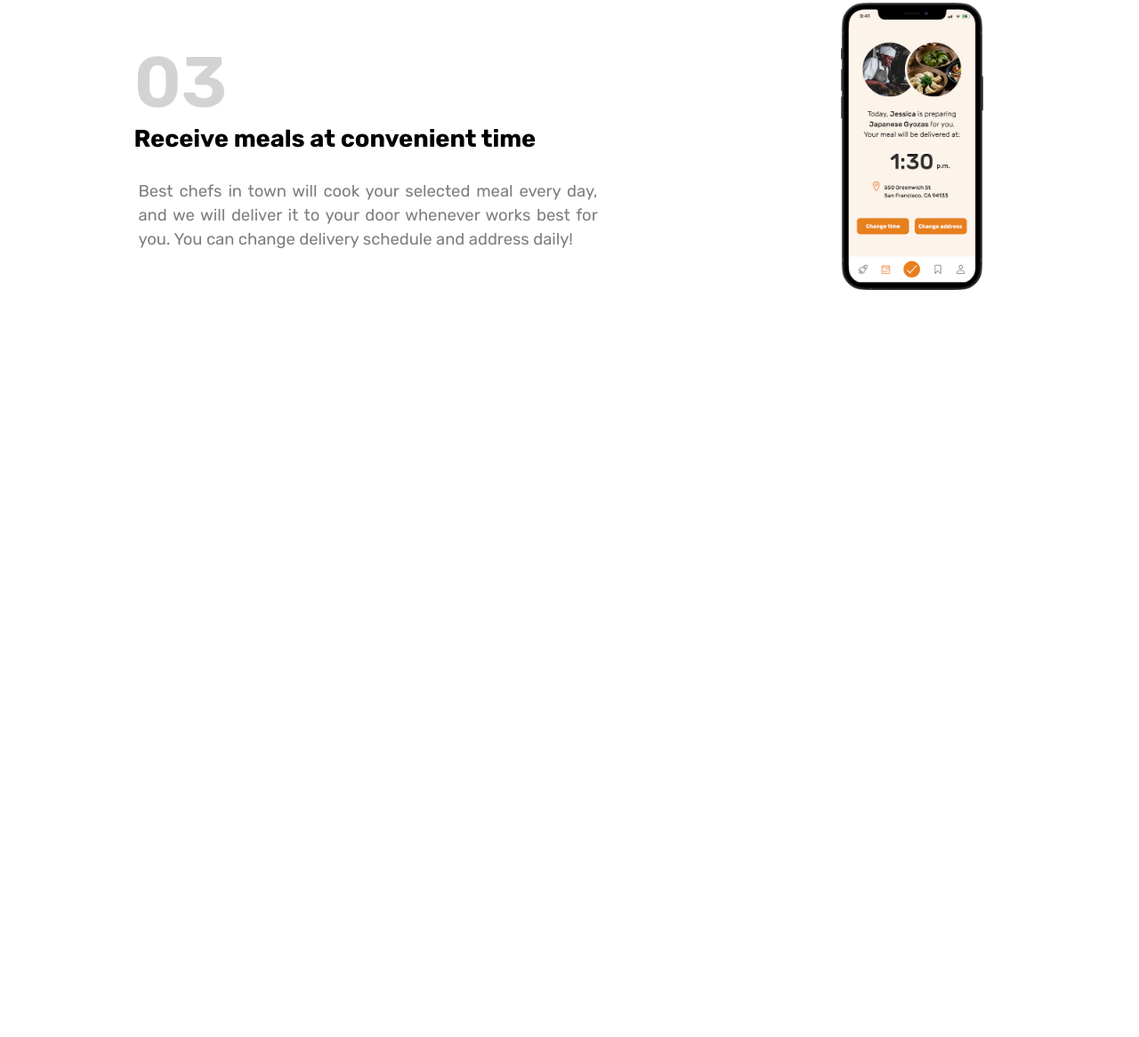
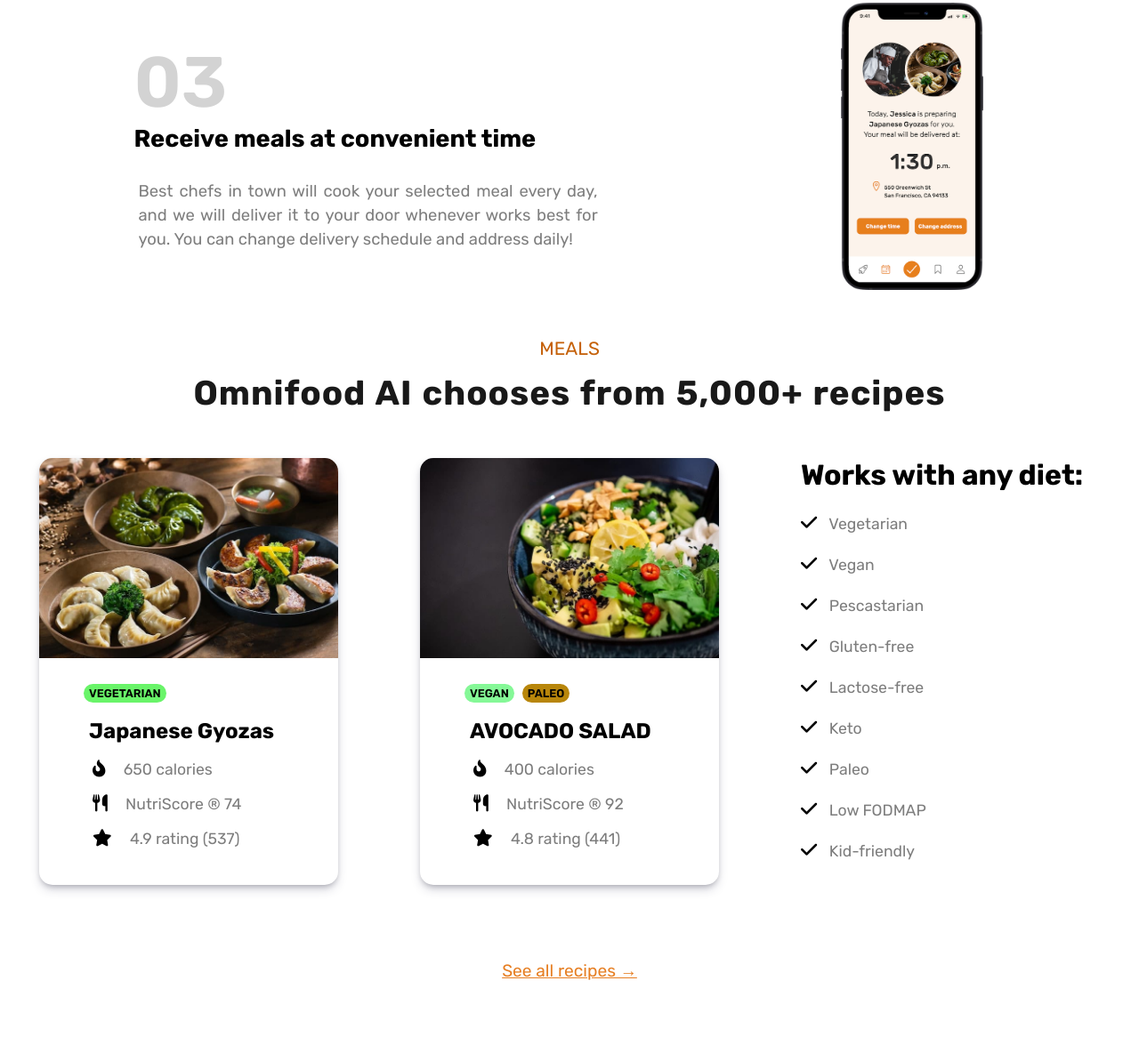
Before and after one commit to Waleed1123/Omnifood, a plain HTML site: page index.html in a window 1280 px wide. Shown: the part 1884-3050 px from the top of the page at 89% size. Before the commit the page ends 2264 px from the top, so only its background shows below. Drawn offline with Linux system fonts and the light colour scheme.

Commit message:
Meals Done With Cards

```diff
--- a/index.html
+++ b/index.html
@@ -5,6 +5,10 @@
     <meta charset="UTF-8" />
     <meta name="viewport" content="width=device-width, initial-scale=1.0" />
     <title>Omnifood -- Never Cook Again!</title>
+    <!-- Font Awesome Cdn Link -->
+    <link rel="stylesheet" href="https://cdnjs.cloudflare.com/ajax/libs/font-awesome/6.4.2/css/all.min.css"
+        integrity="sha512-z3gLpd7yknf1YoNbCzqRKc4qyor8gaKU1qmn+CShxbuBusANI9QpRohGBreCFkKxLhei6S9CQXFEbbKuqLg0DA=="
+        crossorigin="anonymous" referrerpolicy="no-referrer" />
     <!-- Custom CSS Link -->
     <link rel="stylesheet" href="./style.css" />
     <!-- CSS Logo Icon -->
@@ -126,6 +130,63 @@
             </div>
         </div>
     </section>
+
+    <section class="meal-cards">
+        <div class="meal-card-text">
+            <p>Meals</p>
+            <h3>Omnifood AI chooses from 5,000+ recipes</h3>
+        </div>
+        <div class="main-card-div">
+
+            <div class="card">
+
+                <img src="./Image/meal-1.jpg" alt="" />
+
+                <span class="card-text">
+                    <p>VEGETARIAN</p>
+                    <p class="meal-name">Japanese Gyozas</p>
+                    <ul>
+                        <li><i class="fa-solid fa-fire-flame-curved"></i> 650 calories</li>
+                        <li><i class="fa-solid fa-utensils"></i> NutriScore ® 74</li>
+                        <li><i class="fa-sharp fa-solid fa-star"></i> 4.9 rating (537)</li>
+                    </ul>
+                </span>
+            </div>
+            <div class="card">
+                <img src="./Image/meal-2.jpg" alt="" />
+
+                <span class="card-text card-no-2">
+                    <p class="one">vegan</p>
+                    <p>paleo</p>
+                    <p class="meal-name">Avocado Salad</p>
+                    <ul>
+                        <li><i class="fa-solid fa-fire-flame-curved"></i> 400 calories</li>
+                        <li><i class="fa-solid fa-utensils"></i> NutriScore ® 92</li>
+                        <li><i class="fa-sharp fa-solid fa-star"></i> 4.8 rating (441)</li>
+                    </ul>
+                </span>
+            </div>
+
+            <div class="card-meal">
+                <h3>Works with any diet:</h3>
+                <ul>
+                    <li> <i class="fa-solid fa-check"></i> &ThickSpace; Vegetarian</li>
+                    <li> <i class="fa-solid fa-check"></i> &ThickSpace; Vegan</li>
+                    <li> <i class="fa-solid fa-check"></i> &ThickSpace; Pescastarian</li>
+                    <li> <i class="fa-solid fa-check"></i> &ThickSpace; Gluten-free</li>
+                    <li> <i class="fa-solid fa-check"></i> &ThickSpace; Lactose-free</li>
+                    <li> <i class="fa-solid fa-check"></i> &ThickSpace; Keto</li>
+                    <li> <i class="fa-solid fa-check"></i> &ThickSpace; Paleo</li>
+                    <li> <i class="fa-solid fa-check"></i> &ThickSpace; Low FODMAP</li>
+                    <li> <i class="fa-solid fa-check"></i> &ThickSpace; Kid-friendly</li>
+                </ul>
+            </div>
+        </div>
+
+        <div class="all-recipes">
+            <p>See all recipes &rightarrow;</p>
+        </div>
+    </section>
 </body>
 
 </html>
--- a/style.css
+++ b/style.css
@@ -105,95 +105,111 @@ span.eating-btn button.learn {
     color: rgb(125, 125, 125);
     font-weight: bold;
 }
-.img-div{
+
+.img-div {
     display: flex;
     justify-content: center;
     align-items: center;
     margin-top: 50px;
     /* text-align: center; */
 }
-.img-div p{
+
+.img-div p {
     /* display: inline; */
     margin-left: 30px;
     font-size: 1.1rem;
     font-weight: bold;
 }
-.img-div p i{
+
+.img-div p i {
     color: #c56109;
 }
-.img-div img{
+
+.img-div img {
     width: 40px;
     border-radius: 50%;
     margin-right: -20px;
     border: 4px solid #fdf2e9;
 }
+
 /* Brand Div CSS */
-.brand-div{
+.brand-div {
     margin: 0 auto;
     padding-top: 2rem;
     width: 90%;
 }
-.brand-div p{
+
+.brand-div p {
     color: rgb(125, 125, 125);
     width: 100%;
     padding: 10px;
     text-align: center;
     margin-bottom: 20px;
 }
-.brands img{
+
+.brands img {
     height: 2rem;
     color: rgb(125, 125, 125);
     filter: brightness(0);
     opacity: 50%;
 
 }
-.brands{
+
+.brands {
     display: flex;
     justify-content: space-around;
     align-items: center;
     margin-bottom: 4rem;
 }
+
 /* App Screen CSS */
 
-.app-disc{
+.app-disc {
     display: block;
     flex-wrap: wrap;
     width: 90%;
     margin: 40px auto;
 }
+
 .text-div {
     margin: 15px 0 15px 15px;
     padding: 10px;
 }
-div.text-div p{
-    margin-bottom:15px;
+
+div.text-div p {
+    margin-bottom: 15px;
     font-size: 1.1rem;
     text-transform: uppercase;
     color: #c56109;
 }
-div.text-div h3{
-    font-size:2.6rem ;
+
+div.text-div h3 {
+    font-size: 2.6rem;
     margin-top: 12px;
     color: rgba(0, 0, 0, 0.85);
 }
-div.app-div{
-    display:flex;
-    justify-content:space-evenly;
+
+div.app-div {
+    display: flex;
+    justify-content: space-evenly;
     /* flex-wrap: wrap; */
     align-items: center;
     width: 85%;
     margin: 50px auto;
 }
-div.app-setting-text h3{
+
+div.app-setting-text h3 {
     font-size: 5rem;
     font-weight: 600;
     color: lightgrey;
 }
-div.app-setting-text h4{
+
+div.app-setting-text h4 {
     font-size: 1.7rem;
     margin-bottom: 25px;
 }
-div.app-setting-text p{
+
+div.app-setting-text p {
     font-size: 1.15rem;
     width: 65%;
     line-height: 1.7rem;
@@ -202,31 +218,37 @@ div.app-setting-text p{
     padding-right: 10px;
     text-align: justify
 }
-div.app-img img{
+
+div.app-img img {
     width: 160px;
     margin-right: 25px;
 }
-div.app-div2{
-    display:flex;
-    justify-content:space-between;
+
+div.app-div2 {
+    display: flex;
+    justify-content: space-between;
     align-items: center;
     width: 75%;
     margin: 60px auto;
 }
-div.app-setting-text2{
+
+div.app-setting-text2 {
     margin-left: 10rem;
     text-align: justify;
 }
-div.app-setting-text2 h3{
+
+div.app-setting-text2 h3 {
     font-size: 5rem;
     font-weight: 600;
     color: lightgrey;
 }
-div.app-setting-text2 h4{
+
+div.app-setting-text2 h4 {
     font-size: 1.7rem;
     margin-bottom: 25px;
 }
-div.app-setting-text2 p{
+
+div.app-setting-text2 p {
     font-size: 1.15rem;
     width: 80%;
     line-height: 1.7rem;
@@ -235,7 +257,170 @@ div.app-setting-text2 p{
     /* padding-left: 10px; */
     text-align: justify
 }
-div.app-img2 img{
+
+div.app-img2 img {
     width: 160px;
     margin-right: 4rem;
+
 }
+
+/* Meals Card Div CSS */
+
+div.meal-cards {
+    padding: 60px 0;
+    width: 80%;
+    margin: 0px auto;
+}
+
+div.meal-card-text {
+    text-align: center;
+
+}
+
+div.meal-card-text p {
+    font-size: 1.3rem;
+    color: #c56109;
+    text-transform: uppercase;
+    margin-bottom: 15px;
+
+}
+
+div.meal-card-text h3 {
+    font-size: 2.4rem;
+    letter-spacing: 1px;
+    word-spacing: 2px;
+    color: rgba(0, 0, 0, 0.9);
+}
+
+div.main-card-div {
+    display: flex;
+    justify-content: space-evenly;
+    align-items: center;
+    column-gap: 3rem;
+    margin: 25px auto;
+
+}
+
+div.card {
+    width: 336px;
+    margin-top: 25px;
+    height: 480px;
+    border-radius: 15px;
+    box-shadow: rgba(50, 50, 93, 0.25) 0px 6px 12px -2px, rgba(0, 0, 0, 0.3) 0px 3px 7px -3px;
+}
+
+div.card:hover {
+    box-shadow: rgba(0, 0, 0, 0.3) 0px 19px 38px, rgba(0, 0, 0, 0.22) 0px 15px 12px;
+    transition: all 0.7s;
+}
+
+div.main-card-div img {
+    width: 100%;
+    border-top-left-radius: 15px;
+    border-top-right-radius: 15px;
+}
+
+div.card span.card-text {
+    display: inline-block;
+    padding: 25px;
+    margin-left: 25px;
+}
+
+span.card-text p {
+    font-size: 0.8rem;
+    background-color: rgb(105, 244, 105);
+    border-radius: 30px;
+    padding: 3px 6px;
+    display: inline-block;
+    margin-bottom: 15px;
+    font-weight: 600;
+}
+
+span.card-no-2 p {
+    text-transform: uppercase;
+    background-color: darkgoldenrod;
+    padding: 3px 6px;
+    margin-right: 5px;
+    font-weight: 600;
+
+}
+
+span.card-no-2 p.one {
+    background-color: rgb(133, 248, 151);
+    color: black;
+}
+
+span.card-text p.meal-name {
+    background-color: white;
+    font-size: 1.5rem;
+    font-weight: bold;
+    display: block;
+}
+
+span.card-text ul {
+    margin-bottom: 25px;
+}
+
+span.card-text ul li {
+    list-style-type: none;
+    margin: 10px;
+    font-size: 1.1rem;
+    color: rgb(125, 125, 125);
+    margin-bottom: 18px;
+    text-align: justify;
+}
+
+span.card-text li i {
+    margin-right: 1rem;
+    font-size: 1.2rem;
+    color: black;
+}
+
+div.card-meal {
+    width: 336px;
+    margin-top: 25px;
+    height: 480px;
+}
+
+div.card-meal h3 {
+    background-color: white;
+    font-size: 2rem;
+    font-weight: bold;
+    display: block;
+}
+
+div.card-meal li {
+    list-style-type: none;
+    font-size: 1.1rem;
+    font-weight: 400;
+    color: rgb(125, 125, 125);
+    margin-top: 25px;
+    margin-right: 20px;
+    text-align: justify;
+}
+
+div.card-meal li i {
+    font-size: 1.3rem;
+    color: black;
+}
+
+div.all-recipes {
+    color: #e67e22;
+    padding: 60px;
+    text-align: center;
+    width: 80%;
+    margin: 10px auto;
+}
+
+div.all-recipes p {
+    font-size: 1.2rem;
+    text-decoration: underline;
+
+}
+
+div.all-recipes p:hover {
+    transition: all 0.5s;
+    text-decoration:white;
+    color: #c56109;
+    cursor: pointer;
+}
```
